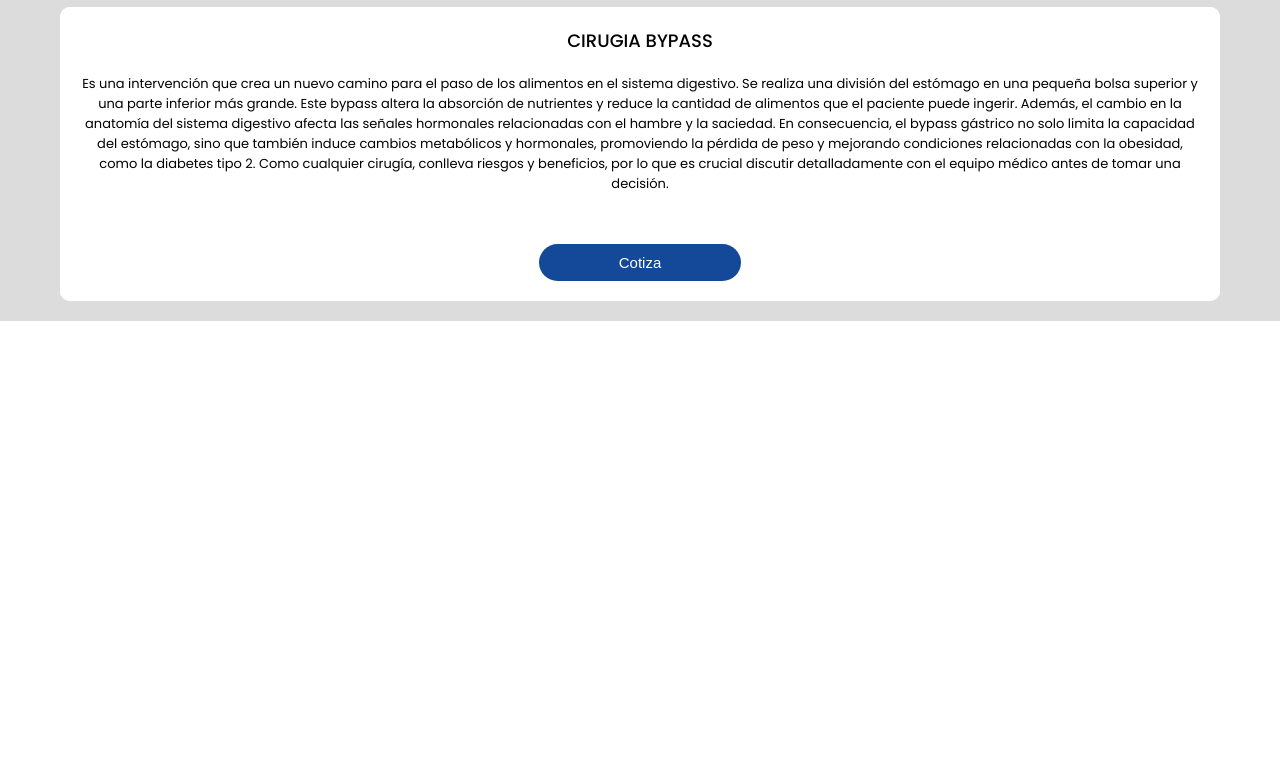
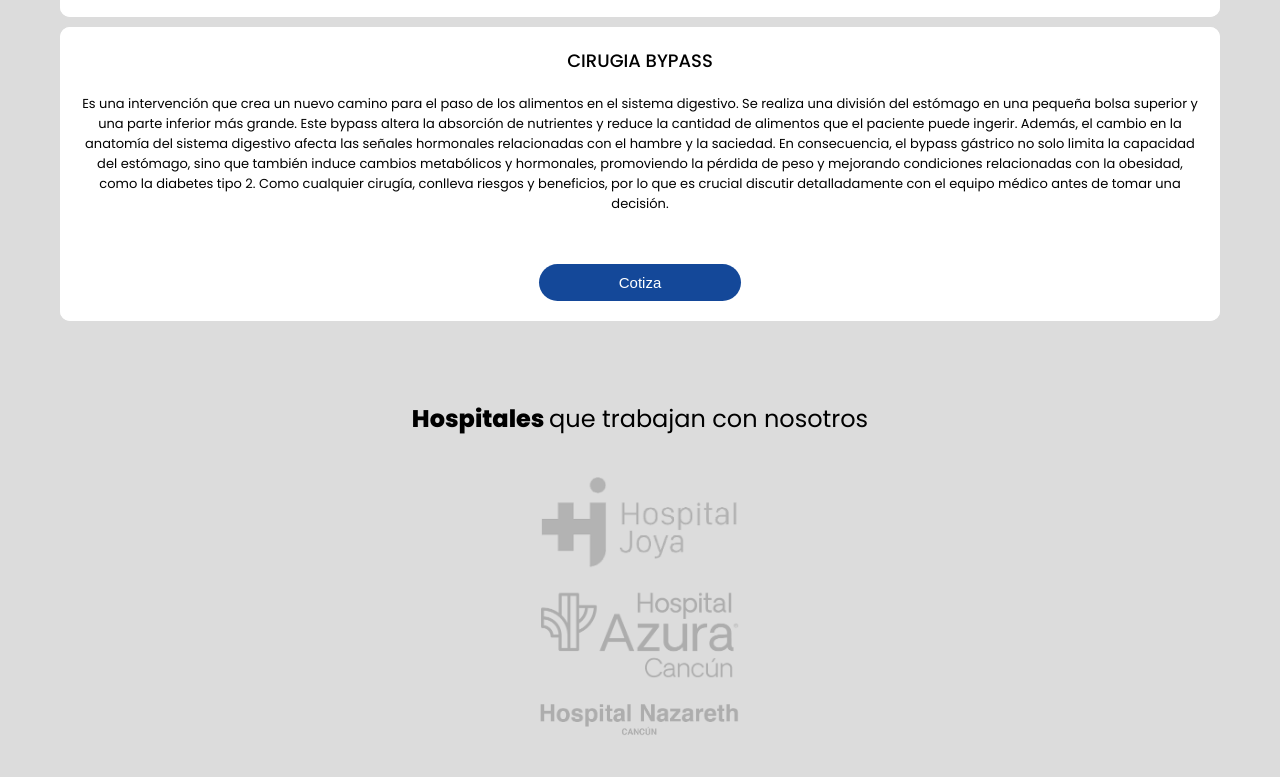
Before and after one commit to Albertofusa/Webpage_Doctor_responsive, a plain HTML site: page index.html in a window 1280 px wide. Shown: the part 1012-1789 px from the top of the page. Before the commit the page ends 1333 px from the top, so only its background shows below. Drawn offline with Linux system fonts and the light colour scheme.

Commit message:
adding the partners mobile

```diff
--- a/index.html
+++ b/index.html
@@ -186,6 +186,38 @@
           <div></div>
         </article>
       </section>
+      <!--empresas-asociadas-->
+      <section class="partners">
+        <article class="helper--front--page">
+          <h2 class="title-partners">
+            <span class="title-partners-strong">Hospitales </span> que trabajan
+            con nosotros
+          </h2>
+          <div class="img-partnes-contain">
+            <div>
+              <img
+                class="img-partnes"
+                src="/Mobile-img/TELEFONO/logos/WEB_DR_ICONOS-02.png"
+                alt="Logo-Hospital"
+              />
+            </div>
+            <div>
+              <img
+                class="img-partnes"
+                src="/Mobile-img/TELEFONO/logos/WEB_DR_ICONOS-03.png"
+                alt="Logo-Hospital"
+              />
+            </div>
+            <div>
+              <img
+                class="img-partnes"
+                src="/Mobile-img/TELEFONO/logos/WEB_DR_ICONOS-04.png"
+                alt="Logo-Hospital"
+              />
+            </div>
+          </div>
+        </article>
+      </section>
     </main>
     <!--FOOTER-->
     <footer></footer>
--- a/style.css
+++ b/style.css
@@ -65,6 +65,8 @@ input {
 
 .header {
   background-color: var(--white);
+  position: sticky;
+  top: 0;
 }
 
 .navbar {
@@ -128,17 +130,17 @@ input {
 
 .dropdown {
   position: absolute;
+  right: 0;
+  top: 0;
   background-color: var(--brown);
   border-top-left-radius: 10px;
   border-bottom-left-radius: 10px;
   width: 50%;
-  right: 0;
-  top: 0;
-  bottom: 0;
+  height: 100vh;
   padding: 1rem;
   display: grid;
   align-content: center;
-  gap: 10rem;
+  gap: 4rem;
   overflow-y: auto;
   clip-path: var(--clip, inset(0 0 0 100%));
   transition: clip-path 0.5s;
@@ -276,6 +278,7 @@ input {
 .services {
   background-color: var(--pink);
   text-align: center;
+  padding: 2rem 0;
 }
 
 .title-services {
@@ -326,6 +329,33 @@ input {
   border-radius: 20px;
 }
 
+.partners {
+  background-color: var(--pink);
+  text-align: center;
+}
+
+.title-partners {
+  font-weight: 400;
+  font-size: 24px;
+  padding-bottom: 4rem;
+}
+
+.title-partners-strong {
+  font-weight: 800;
+}
+
+.img-partnes-contain {
+  display: grid;
+  gap: 2rem;
+  place-items: center;
+  width: 100%;
+}
+
+.img-partnes {
+  width: 200px;
+  object-fit: cover;
+}
+
 @media (min-width: 1200px) {
   .helper--services {
     max-width: 1200px;
```
